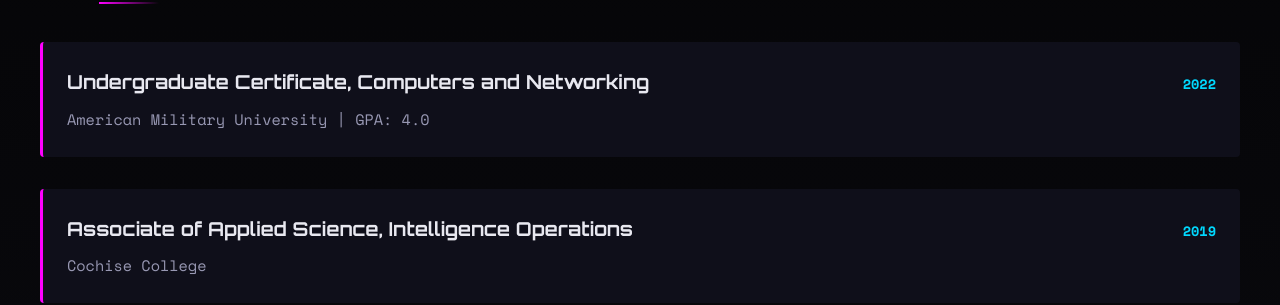
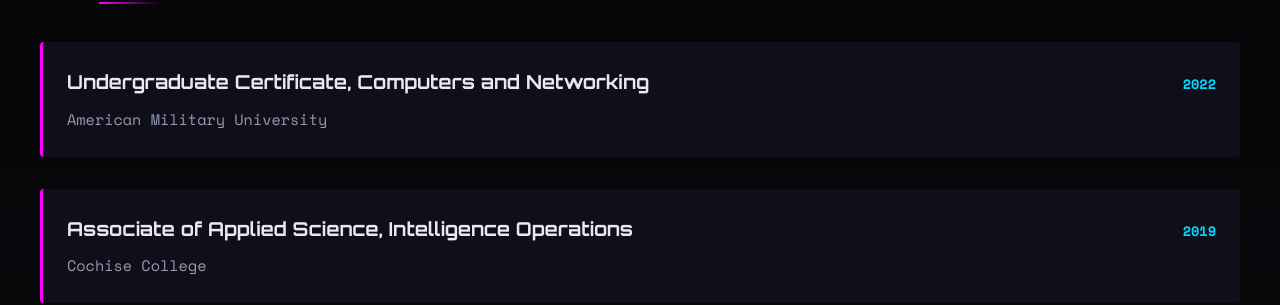
Before and after one commit to Aeronique/aerobytes-site, a Jekyll site: the page built from about.html, in a window 1280 px wide and 900 px high, scrolled down 2799 px. Shown: the part 152-457 px from the top of the window. Built offline with Jekyll 4.4.1, drawn with Linux system fonts in a browser that asks for light colours.

Commit message:
Update about.html

```diff
--- a/about.html
+++ b/about.html
@@ -162,7 +162,7 @@
                     <h3 class="education-degree">Undergraduate Certificate, Computers and Networking</h3>
                     <span class="education-date">2022</span>
                 </div>
-                <p class="education-school">American Military University | GPA: 4.0</p>
+                <p class="education-school">American Military University</p>
             </div>
 
             <div class="education-item">
```
